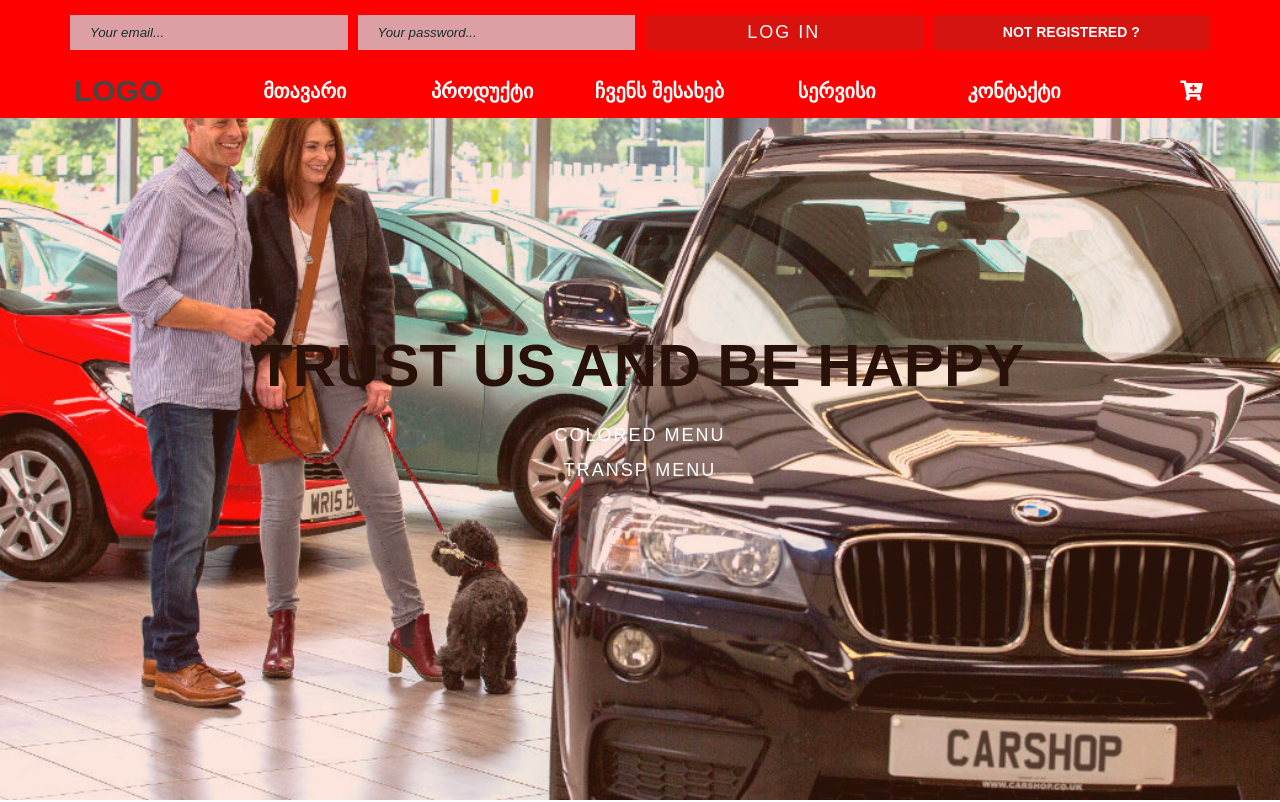
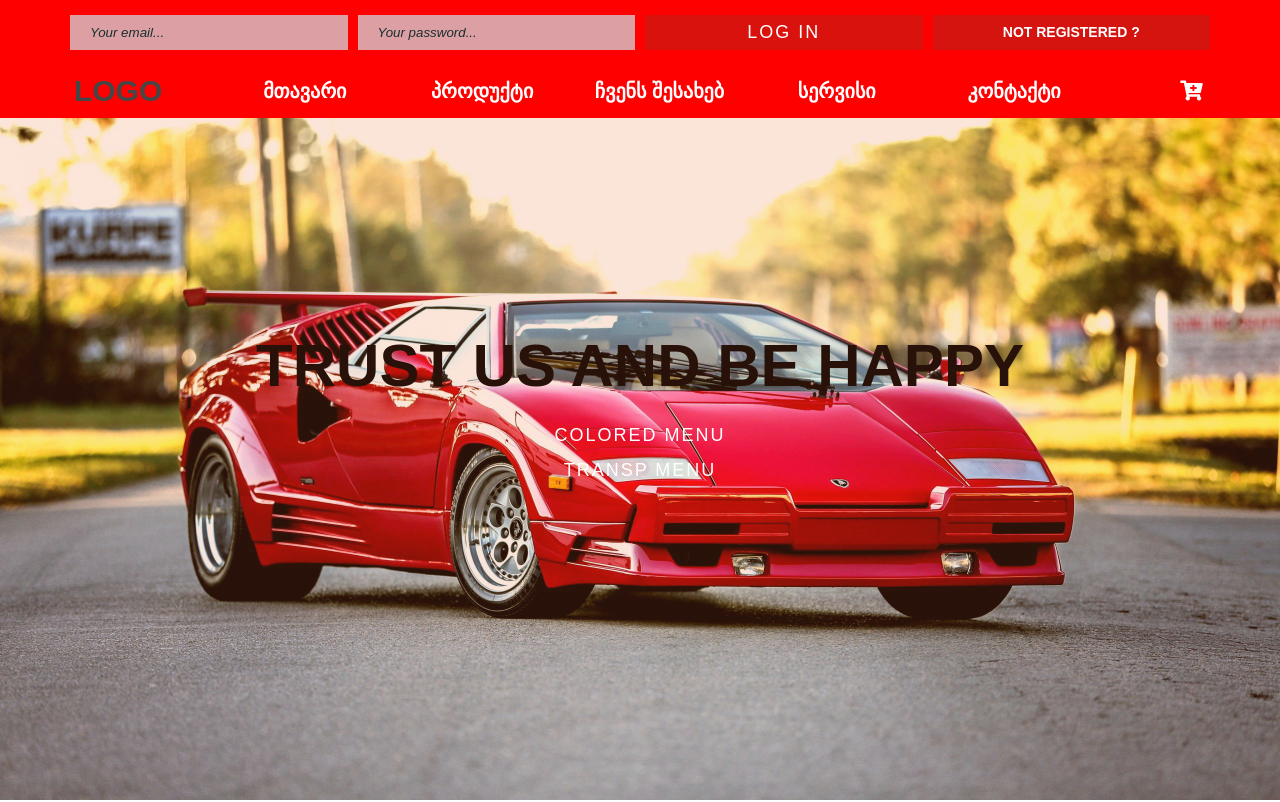
Before and after one commit to eleneshavishvili/carsgallery, a website: page index.html in a window 1280 px wide. Shown: the top 802 px of the page. Drawn offline with Linux system fonts and the light colour scheme; a web font is replaced by a local one.

Commit message:
Update style.css

```diff
--- a/css/style.css
+++ b/css/style.css
@@ -73,7 +73,7 @@ body {
 
 
 .header{
-    background: url("../images/cover2.jpg") no-repeat center;
+    background: url("../images/car.jpg") no-repeat center;
     background-size: cover;
     min-height: 100vh;
     color: #ffffff;
```
